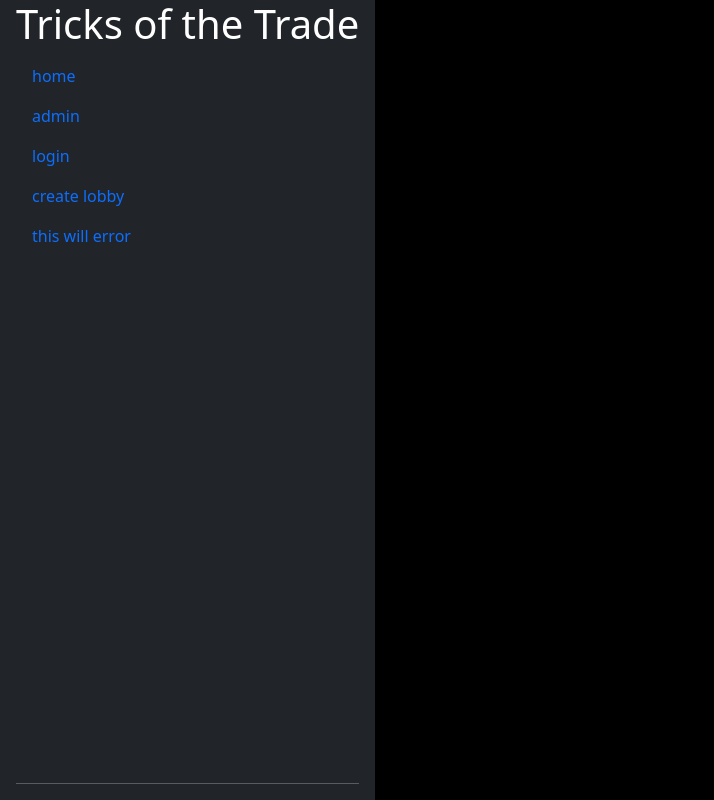
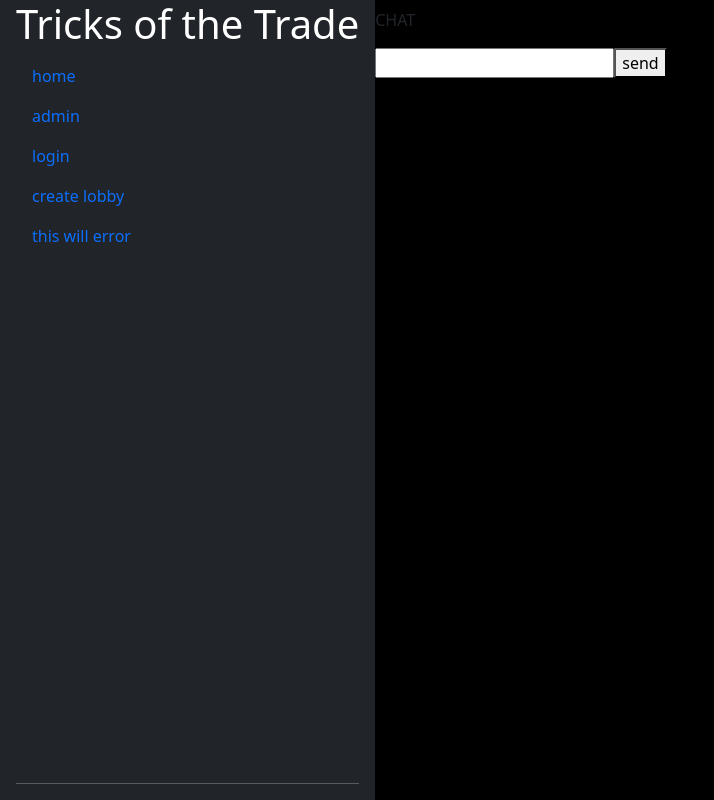
Before and after one commit to phinziegler/Senior-Project-Group-18, a React (Create React App) app: page /lobby/1 in a window 1280 px wide. Shown: the whole page, without its empty margins (0-714 px from the left). Built offline with nearby package versions, Linux system fonts and the light colour scheme; no server answers.

Commit message:
Work on chat

```diff
--- a/src/client/ClientSocketManager.ts
+++ b/src/client/ClientSocketManager.ts
@@ -1,12 +1,27 @@
+import AuthToken from "../shared/AuthToken";
 import Environments from "../shared/Environments";
 import MessageType from "../shared/MessageTypes";
+import { getAuthToken } from "./auth";
 
-export default class ClientSocketManager {
+const SocketEvent = {
+    CHAT: "chat"
+}
+
+export { SocketEvent };
+
+class ClientSocketManager {
     ws: WebSocket;
+    connected: boolean;
     constructor() {
+        this.connected = false;
         this.ws = this.connect();
         this.setupEvents();
         this.socket();
+    }
+
+    public send(type: MessageType, data?: any) {
+        if (!this.connected) return;
+        this.ws.send(JSON.stringify({ type: type, auth: getAuthToken(), data: data }));
     }
 
     connect(): WebSocket {
@@ -19,13 +34,21 @@ export default class ClientSocketManager {
     }
 
     setupEvents() {
-        this.ws.onopen = () => console.log("established websocket connection");
-        this.ws.onclose = () => console.log("closed websocket connection");
+        this.ws.onopen = () => {
+            console.log("established websocket connection");
+            this.connected = true;
+        }
+        this.ws.onclose = () => {
+            console.log("closed websocket connection");
+            this.connected = false;
+        }
     }
 
     socket() {
         this.ws.addEventListener('message', (e: MessageEvent) => {
             let message = JSON.parse(e.data);
+            let messageEvent: CustomEvent;
+            messageEvent = new CustomEvent("no-event", { detail: { data: e.data } });
             switch (message.type) {
                 case MessageType.PING:
                     console.log('ping');
@@ -33,9 +56,14 @@ export default class ClientSocketManager {
                 case MessageType.TEST:
                     console.log('test');
                     break;
+                case MessageType.CHAT:
+                    console.log(message);
+                    messageEvent = new CustomEvent(SocketEvent.CHAT, { detail: { message: message.message, user: message.user } });
+                    break;
                 default:
                     console.error("Invalid Socket Message: " + e.data);
             }
+            window.dispatchEvent(messageEvent);
         });
     }
 
@@ -43,3 +71,7 @@ export default class ClientSocketManager {
         this.ws.close();
     }
 }
+
+
+const clientSocketManager = new ClientSocketManager();
+export default clientSocketManager;
--- a/src/client/components/LobbyPage.tsx
+++ b/src/client/components/LobbyPage.tsx
@@ -1,24 +1,30 @@
 import React from "react";
 import { Navigate, useParams } from "react-router-dom";
+import ChatMessage from "../../shared/ChatMessage";
+import MessageType from "../../shared/MessageTypes";
 import ServerRoutes from "../../shared/ServerRoutes";
 import User from "../../shared/User";
+import clientSocketManager, { SocketEvent } from "../ClientSocketManager";
 import { GET } from "../fetch";
 import ErrorPage from "../routes/ErrorPage";
 import requestUrl from "./requestUrl";
 
+const chatListener = (e: any) => console.log(e.detail);
+
 interface LobbyPageElementProps {
     lobbyId: string;
     user: User | null;
-    }
+}
 
 interface LobbyState {
     lobbyName: string;
     lobbyId: string;
     lobbyLeader: string;
     //lobbyUsers: string[];
+    chatInput: string;
 }
 
-export default function LobbyPage(props:{user:User | null}) {
+export default function LobbyPage(props: { user: User | null }) {
     const params = useParams();
     if (!params.lobbyId) {
         return <ErrorPage />
@@ -35,13 +41,20 @@ class LobbyPageElement extends React.Component<LobbyPageElementProps, LobbyState
             lobbyName: "",
             lobbyId: "",
             lobbyLeader: "",
+            chatInput: ""
         }
         this.getLobby(props.lobbyId);
+        window.addEventListener(SocketEvent.CHAT, chatListener);
+        this.sendMessage = this.sendMessage.bind(this);
+    }
+
+    componentWillUnmount(): void {
+        removeEventListener(SocketEvent.CHAT, chatListener);
     }
 
     /* TODO: check if the user is logged in as the searched account, if they are, also return password information */
     async getLobby(lobbyId: string) {
-        GET(requestUrl(ServerRoutes.GET_LOBBY(lobbyId))).then(res => res.json()).then((data:any) => {
+        GET(requestUrl(ServerRoutes.GET_LOBBY(lobbyId))).then(res => res.json()).then((data: any) => {
             this.setState({
                 lobbyName: data.name,
                 lobbyId: data.id,
@@ -51,9 +64,15 @@ class LobbyPageElement extends React.Component<LobbyPageElementProps, LobbyState
         });
     }
 
-//    async getUsersLobby() {
-//
-//    }
+    //    async getUsersLobby() {
+    //
+    //    }\
+
+    sendMessage() {
+        if (!this.props.user) return;
+        let data: ChatMessage = { message: this.state.chatInput, user: this.props.user.username, lobbyId: this.props.lobbyId }
+        clientSocketManager.send(MessageType.CHAT, data);
+    }
 
     render() {
 
@@ -62,6 +81,9 @@ class LobbyPageElement extends React.Component<LobbyPageElementProps, LobbyState
                 <h1>{this.state.lobbyName}</h1>
                 {/* FIXME: This should not accquire the username from the props, it should only render a username once the getUser request is complete */}
                 {this.props.user && <div>{this.props.user.username}</div>}
+                <p>CHAT</p>
+                <input onChange={e => this.setState({ chatInput: e.target.value })} type="text" />
+                <button onClick={this.sendMessage}>send</button>
             </>
         )
     }
--- a/src/client/routes/RouteManager.tsx
+++ b/src/client/routes/RouteManager.tsx
@@ -13,7 +13,6 @@ import CreateAccount from '../components/CreateAccount';
 import User from '../../shared/User';
 import UserPage from '../components/UserPage';
 
-new ClientSocketManager();
 export default function RouteManager(props: { user: User | null }) {
 
     // used by pages with the capacity to change the user
--- /dev/null
+++ b/src/shared/ChatMessage.ts
@@ -0,0 +1,6 @@
+export default interface ChatMessage {
+    message: string,
+    lobbyId: string,
+    user: string,
+    time?: Date         // TODO: do we want this? if we do it should be required
+}
--- a/src/shared/MessageTypes.ts
+++ b/src/shared/MessageTypes.ts
@@ -1,5 +1,6 @@
 enum MessageType {
     PING,
     TEST,
+    CHAT,
 }
 export default MessageType;
```
Also changed, not shown: src/server/ServerSocketManager.ts (+7 -0 lines), src/server/lobbies/LobbyManager.ts (+10 -1 lines), tsconfig.json (+4 -3 lines).
